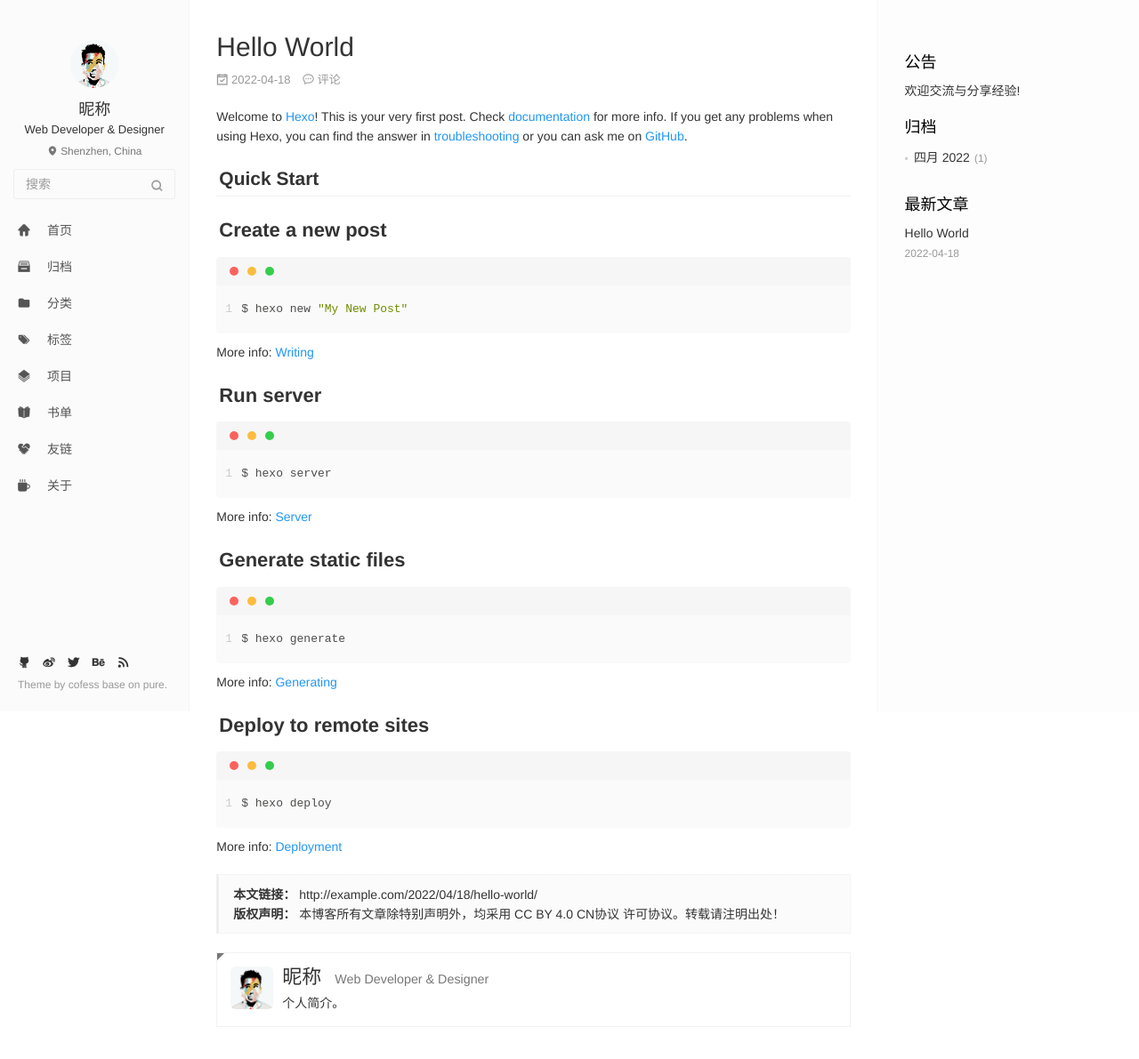
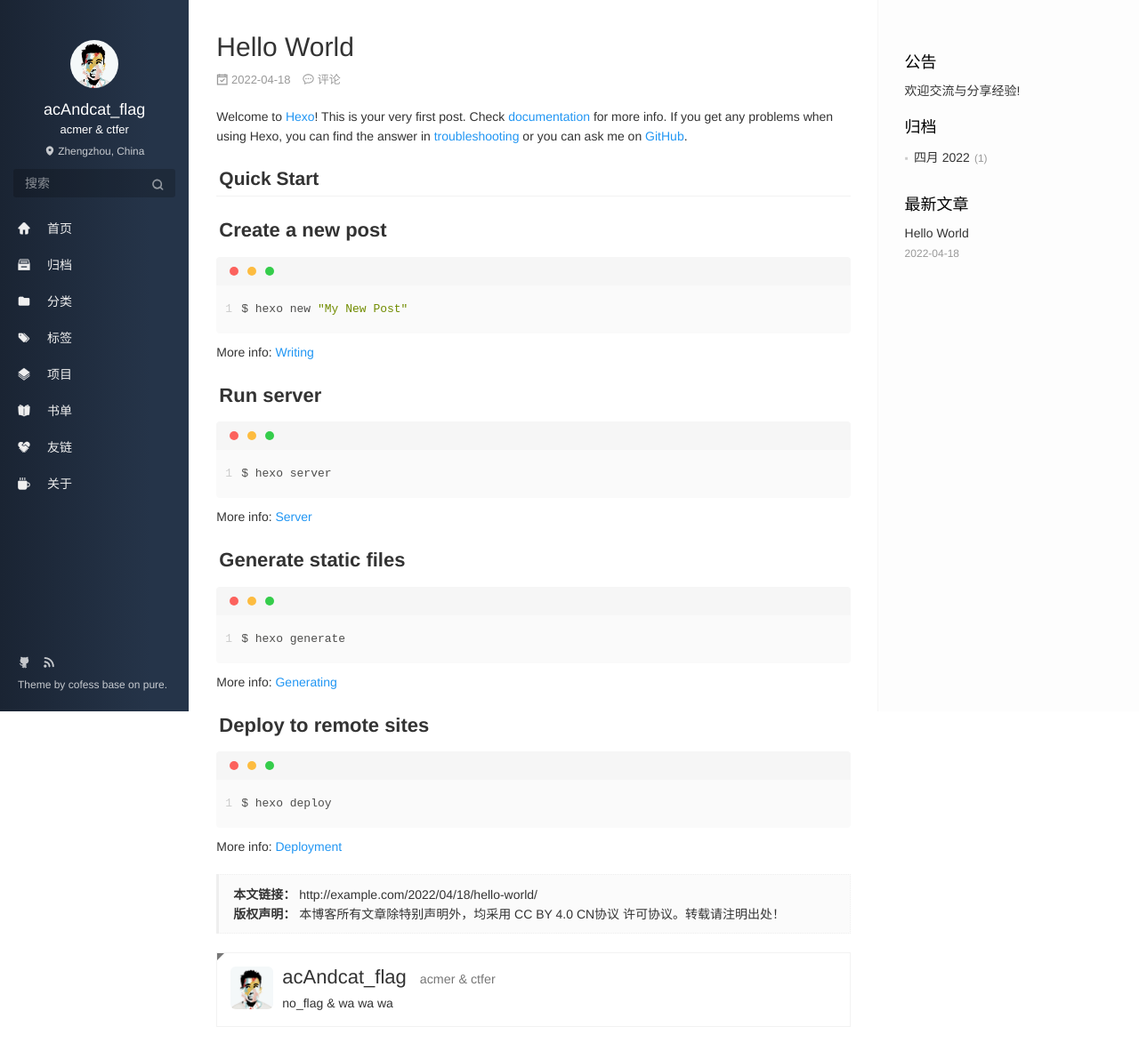
Before and after one commit to zzuzyj/zzuzyj.github.io, a plain HTML site: page index.html in a window 1280 px wide. Shown: the whole page at 89% size. Drawn offline with nearby package versions, Linux system fonts and the light colour scheme.

Commit message:
Site updated: 2022-04-18 20:09:20

```diff
--- a/index.html
+++ b/index.html
@@ -43,19 +43,19 @@
 <meta name="generator" content="Hexo 6.1.0"></head>
 
 
-<body class="main-center" itemscope itemtype="http://schema.org/WebPage">
+<body class="main-center theme-black" itemscope itemtype="http://schema.org/WebPage">
   <header class="header" itemscope itemtype="http://schema.org/WPHeader">
   <div class="slimContent">
     <div class="navbar-header">
 
 
       <div class="profile-block text-center">
-        <a id="avatar" href="https://github.com/cofess" target="_blank">
+        <a id="avatar" href="https://github.com/zzuzyj" target="_blank">
           <img class="img-circle img-rotate" src="/images/avatar.jpg" width="200" height="200">
         </a>
-        <h2 id="name" class="hidden-xs hidden-sm">昵称</h2>
-        <h3 id="title" class="hidden-xs hidden-sm hidden-md">Web Developer &amp; Designer</h3>
-        <small id="location" class="text-muted hidden-xs hidden-sm"><i class="icon icon-map-marker"></i> Shenzhen, China</small>
+        <h2 id="name" class="hidden-xs hidden-sm">acAndcat_flag</h2>
+        <h3 id="title" class="hidden-xs hidden-sm hidden-md">acmer &amp; ctfer</h3>
+        <small id="location" class="text-muted hidden-xs hidden-sm"><i class="icon icon-map-marker"></i> Zhengzhou, China</small>
       </div>
 
       <div class="search" id="search-form-wrap">
@@ -178,13 +178,7 @@
 
     <ul class="social-links">
 
-        <li><a href="https://github.com/cofess" target="_blank" title="Github" data-toggle=tooltip data-placement=top><i class="icon icon-github"></i></a></li>
-
-        <li><a href="http://weibo.com/cofess" target="_blank" title="Weibo" data-toggle=tooltip data-placement=top><i class="icon icon-weibo"></i></a></li>
-
-        <li><a href="https://twitter.com/iwebued" target="_blank" title="Twitter" data-toggle=tooltip data-placement=top><i class="icon icon-twitter"></i></a></li>
-
-        <li><a href="https://www.behance.net/cofess" target="_blank" title="Behance" data-toggle=tooltip data-placement=top><i class="icon icon-behance"></i></a></li>
+        <li><a href="https://github.com/zzuzyj" target="_blank" title="Github" data-toggle=tooltip data-placement=top><i class="icon icon-github"></i></a></li>
 
         <li><a href="/atom.xml" target="_blank" title="Rss" data-toggle=tooltip data-placement=top><i class="icon icon-rss"></i></a></li>
 
@@ -329,13 +323,13 @@
   <div class="panel-body">
     <figure class="media">
       <div class="media-left">
-        <a href="https://github.com/cofess" target="_blank" class="img-burn thumb-sm visible-lg">
+        <a href="https://github.com/zzuzyj" target="_blank" class="img-burn thumb-sm visible-lg">
           <img src="/images/avatar.jpg" class="img-rounded w-full" alt="">
         </a>
       </div>
       <div class="media-body">
-        <h3 class="media-heading"><a href="https://github.com/cofess" target="_blank"><span class="text-dark">昵称</span><small class="ml-1x">Web Developer &amp; Designer</small></a></h3>
-        <div>个人简介。</div>
+        <h3 class="media-heading"><a href="https://github.com/zzuzyj" target="_blank"><span class="text-dark">acAndcat_flag</span><small class="ml-1x">acmer &amp; ctfer</small></a></h3>
+        <div>no_flag &amp; wa wa wa</div>
       </div>
     </figure>
   </div>
@@ -357,13 +351,7 @@
 
     <ul class="social-links">
 
-        <li><a href="https://github.com/cofess" target="_blank" title="Github" data-toggle=tooltip data-placement=top><i class="icon icon-github"></i></a></li>
-
-        <li><a href="http://weibo.com/cofess" target="_blank" title="Weibo" data-toggle=tooltip data-placement=top><i class="icon icon-weibo"></i></a></li>
-
-        <li><a href="https://twitter.com/iwebued" target="_blank" title="Twitter" data-toggle=tooltip data-placement=top><i class="icon icon-twitter"></i></a></li>
-
-        <li><a href="https://www.behance.net/cofess" target="_blank" title="Behance" data-toggle=tooltip data-placement=top><i class="icon icon-behance"></i></a></li>
+        <li><a href="https://github.com/zzuzyj" target="_blank" title="Github" data-toggle=tooltip data-placement=top><i class="icon icon-github"></i></a></li>
 
         <li><a href="/atom.xml" target="_blank" title="Rss" data-toggle=tooltip data-placement=top><i class="icon icon-rss"></i></a></li>
 
```
Also changed, not shown: 2022/04/18/hello-world/index.html (+10 -22 lines), archives/2022/04/index.html (+7 -19 lines), archives/2022/index.html (+7 -19 lines), archives/index.html (+7 -19 lines).
